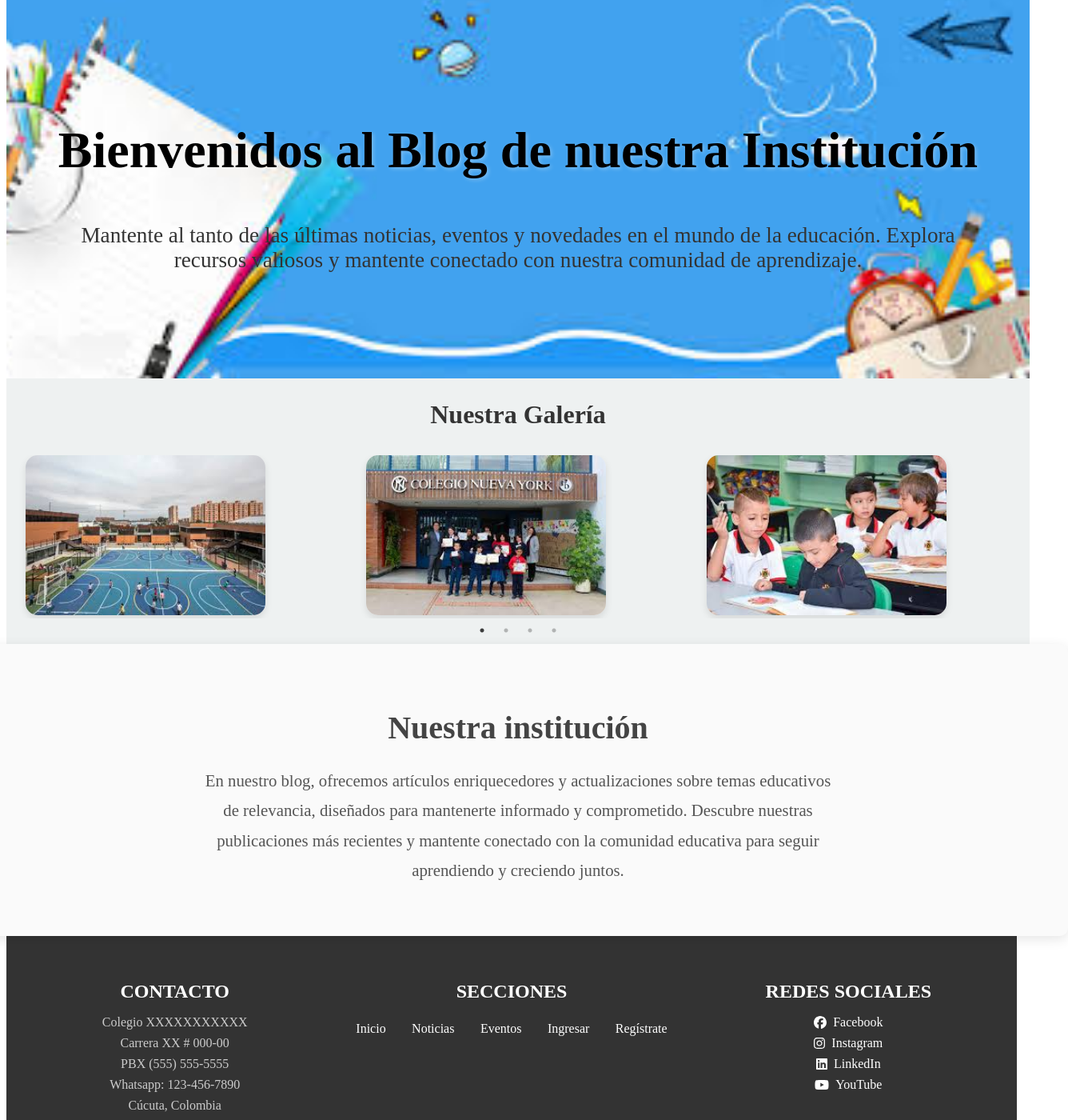
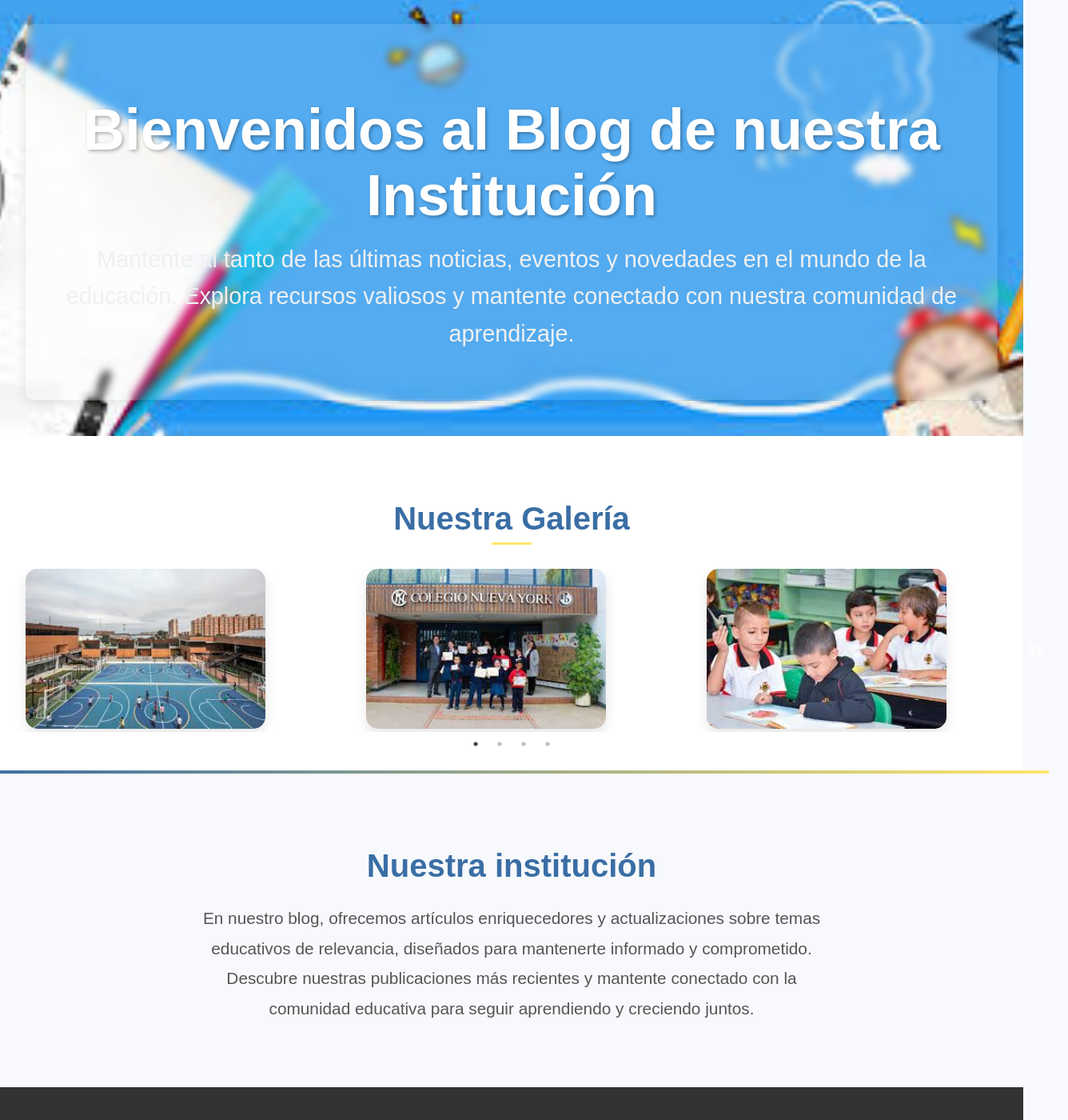
Before and after one commit to AlvaroRincon10k/front_edu_blog, a React (Vite) app in the folder edu_blog/: page / in a window 1280 px wide. Shown: the part 75-1475 px from the top of the page at 80% size, 1336 px wide, since content can reach past the window. Built offline with nearby package versions, Linux system fonts and the light colour scheme.

Commit message:
ajuste general, sin scroll y footer de news esta fijo

```diff
--- a/edu_blog/src/components/Home.css
+++ b/edu_blog/src/components/Home.css
@@ -1,17 +1,34 @@
+@import url('https://fonts.googleapis.com/css2?family=Raleway:wght@300;400;600&display=swap');
+
+:root {
+  --primary-color: #3a6ea5;
+  --secondary-color: #ffe66d;
+  --text-color: #333;
+  --background-color: #f7f9fc;
+}
+
+body {
+  font-family: 'Raleway', sans-serif;
+  background-color: var(--background-color);
+  color: var(--text-color);
+  margin: 0;
+  padding: 0;
+}
+
 .home-main {
   display: flex;
   flex-direction: column;
   align-items: center;
-  width: 100vw; /* Ajusta el ancho del contenedor principal */
+  width: 100%;
   margin: 0;
   padding: 0;
   box-sizing: border-box;
 }
 
-/* Estilo para la sección del banner */
+/* Estilo mejorado para la sección del banner */
 .home-banner {
-  width: 100vw;
-  height: 30rem;
+  width: 100%;
+  height: 35rem;
   background-size: cover;
   background-position: center;
   display: flex;
@@ -19,7 +36,8 @@
   align-items: center;
   margin-bottom: 0;
   text-align: center;
-  position: relative; /* Permite la capa de superposición */
+  position: relative;
+  overflow: hidden;
 }
 
 .banner-overlay {
@@ -28,135 +46,105 @@
   left: 0;
   width: 100%;
   height: 100%;
-  background-color: rgba(0, 0, 0, 0.5); /* Capa de superposición oscura */
+  background: linear-gradient(135deg, rgba(58, 110, 165, 0.8), rgba(255, 230, 109, 0.4));
   z-index: 1;
 }
 
 .banner-content {
-  z-index: 2; /* Se coloca sobre la capa de superposición */
+  z-index: 2;
   max-width: 1200px;
   width: 90%;
   margin: 0 auto;
+  padding: 2rem;
+  background-color: rgba(255, 255, 255, 0.1);
+  backdrop-filter: blur(5px);
+  border-radius: 10px;
+  box-shadow: 0 4px 15px rgba(0, 0, 0, 0.1);
 }
 
 .banner-title {
-  font-size: 4rem;
-  color: #000; /* Cambiado a negro para mejor contraste en fondo azul claro */
-  text-shadow: 2px 2px 5px rgba(255, 255, 255, 0.3); /* Sombras blancas para mejor legibilidad en fondo oscuro */
+  font-size: 4.5rem;
+  color: #fff;
+  text-shadow: 2px 2px 4px rgba(0, 0, 0, 0.3);
+  margin-bottom: 1rem;
 }
 
 .banner-description {
-  font-size: 1.7rem;
-  color: #333; /* Cambiado a un gris oscuro para mejor contraste */
+  font-size: 1.8rem;
+  color: #f0f0f0;
   margin-top: 1rem;
+  line-height: 1.6;
 }
 
-
-/* Estilo para la sección del carrusel */
+/* Estilo mejorado para la sección del carrusel */
 .home-carousel {
-  width: 100%; /* Ancho total para el carrusel */
-  padding:  0;
-  background-color: #b8c0b8;
+  width: 100%;
+  padding: 3rem 0;
+  background-color: #fff;
 }
 
 .gallery-title {
   text-align: center;
-  font-size: 2rem;
-  color: #222121;
-  margin-bottom: 2rem;
+  font-size: 2.5rem;
+  color: var(--primary-color);
+  margin-bottom: 2.5rem;
+  position: relative;
+}
+
+.gallery-title::after {
+  content: '';
+  position: absolute;
+  bottom: -10px;
+  left: 50%;
+  transform: translateX(-50%);
+  width: 50px;
+  height: 3px;
+  background-color: var(--secondary-color);
 }
 
 .carousel-slide {
   display: flex;
   justify-content: center;
-  padding: 0 0.5rem;
-}
-
-.carousel-image {
-  width: 100%;
-  height: 14rem;
-  object-fit: cover;
-  border-radius: 10px;
-  box-shadow: 0px 4px 10px rgba(0, 0, 0, 0.1);
-  gap: 1rem;
-}
-
-/* Estilo para la sección de introducción */
-.home-intro {
-  width: 100vw; /* Ocupa todo el ancho de la ventana */
-  padding: 2rem;
-  background-color: #f8f8f8;
-  text-align: center;
-}
-
-.intro-title {
-  font-size: 2rem;
-  color: #333;
-  margin-bottom: 1.5rem;
-}
-
-.intro-description {
-  font-size: 1.2rem;
-  color: #666;
-  max-width: 800px;
-  margin: 1rem auto;
-  line-height: 1.6;
-}
-
-
-
-
-
-
-
-
-/* Estilo para la sección del carrusel */
-.home-carousel {
-  width: 100%;
-  padding: 0;
-  background-color: #eef1f1; /* Un fondo más suave */
-  padding-bottom: 2rem;
-}
-
-.gallery-title {
-  text-align: center;
-  font-size: 2rem;
-  color: #333;
-  margin-bottom: 2rem;
-}
-
-.carousel-slide {
-  display: flex;
-  justify-content: center;
-  gap: 1.5rem; /* Más espacio entre imágenes */
+  gap: 2rem;
+  padding: 0 1rem;
 }
 
 .carousel-image {
   width: 300px;
   height: 200px;
   object-fit: cover;
-  border-radius: 15px; /* Bordes más redondeados */
-  transition: transform 0.3s ease-in-out;
+  border-radius: 15px;
+  box-shadow: 0 6px 15px rgba(0, 0, 0, 0.1);
+  transition: transform 0.3s ease, box-shadow 0.3s ease;
 }
 
 .carousel-image:hover {
-  transform: scale(1.05); /* Efecto de zoom suave al pasar el ratón */
-  box-shadow: 0px 6px 15px rgba(0, 0, 0, 0.2);
+  transform: translateY(-5px);
+  box-shadow: 0 10px 20px rgba(0, 0, 0, 0.2);
 }
 
-/* Estilo para la sección de introducción */
+/* Estilo mejorado para la sección de introducción */
 .home-intro {
-  width: 100vw;
-  padding: 3rem;
-  background-color: #fafafa;
+  width: 100%;
+  padding: 4rem 2rem;
+  background-color: var(--background-color);
   text-align: center;
-  box-shadow: 0px 4px 15px rgba(0, 0, 0, 0.1); /* Sombras suaves */
-  border-radius: 10px; /* Bordes redondeados */
+  position: relative;
+}
+
+.home-intro::before {
+  content: '';
+  position: absolute;
+  top: 0;
+  left: 0;
+  right: 0;
+  height: 4px;
+  background: linear-gradient(to right, var(--primary-color), var(--secondary-color));
 }
 
 .intro-title {
   font-size: 2.5rem;
-  color: #444;
+  color: var(--primary-color);
   margin-bottom: 1.5rem;
 }
 
@@ -167,3 +155,27 @@
   margin: 1rem auto;
   line-height: 1.8;
 }
+
+/* Estilos responsivos */
+@media (max-width: 768px) {
+  .banner-title {
+    font-size: 3.5rem;
+  }
+
+  .banner-description {
+    font-size: 1.5rem;
+  }
+
+  .carousel-image {
+    width: 250px;
+    height: 170px;
+  }
+
+  .intro-title {
+    font-size: 2rem;
+  }
+
+  .intro-description {
+    font-size: 1.1rem;
+  }
+}
--- a/edu_blog/src/components/News.css
+++ b/edu_blog/src/components/News.css
@@ -1,10 +1,30 @@
-/* src/pages/News.css */
+/* Estilos generales para el body y el contenedor principal */
+body {
+  margin: 0;
+  padding: 0;
+  min-height: 100vh;
+  display: flex;
+  flex-direction: column;
+  font-family: Arial, sans-serif;
+  overflow-x: hidden; /* Previene el scroll horizontal en el body */
+}
 
+#root {
+  flex: 1 0 auto;
+  display: flex;
+  flex-direction: column;
+  width: 100%; /* Asegura que el root no sea más ancho que el viewport */
+}
+
+/* Estilos para la página de noticias */
 .news-main {
+  flex: 1 0 auto;
   padding: 20px;
-  max-width: 1200px; /* Limita el ancho máximo del contenedor principal */
+  max-width: 1200px;
   margin: 0 auto;
-  background-color: #f4f4f4; /* Fondo claro para el área de noticias */
+  background-color: #f4f4f4;
+  width: 100%;
+  box-sizing: border-box;
 }
 
 .news-header {
@@ -12,6 +32,7 @@
   font-size: 2.5rem;
   color: #333;
   margin-bottom: 20px;
+  word-wrap: break-word; /* Permite que las palabras largas se rompan */
 }
 
 .news-list {
@@ -29,22 +50,24 @@
   box-shadow: 0 4px 8px rgba(0, 0, 0, 0.1);
   display: flex;
   flex-direction: column;
-    align-items: center; /* Centra el contenido horizontalmente */
+  align-items: center;
+  max-width: 100%; /* Asegura que los items no sean más anchos que su contenedor */
 }
 
 .news-title {
   font-size: 1.8rem;
   color: #222;
   margin: 0 0 10px;
-    text-align: center; /* Centra el texto del título */
+  text-align: center;
+  word-wrap: break-word; /* Permite que las palabras largas se rompan */
 }
 
 .news-image {
-    width: 100%; /* Ajusta la imagen al ancho del contenedor */
-    max-width: 600px; /* Ancho máximo para la imagen */
-    height: auto; /* Altura automática para mantener la proporción */
-    object-fit: cover; /* Mantiene la proporción de la imagen */
-    border-radius: 8px; /* Bordes redondeados */
+  width: 100%;
+  max-width: 600px;
+  height: auto;
+  object-fit: cover;
+  border-radius: 8px;
   margin-bottom: 15px;
 }
 
@@ -53,18 +76,49 @@
   color: #444;
   line-height: 1.6;
   margin: 0 0 15px;
-    text-align: center; /* Centra el texto del contenido */
+  text-align: center;
+  word-wrap: break-word; /* Permite que las palabras largas se rompan */
 }
 
 .news-date {
   font-size: 0.9rem;
   color: #888;
-    text-align: center; /* Centra el texto de la fecha */
+  text-align: center;
 }
 
 .news-loading, .news-error, .news-empty {
   text-align: center;
   font-size: 1.2rem;
   color: #666;
-    margin-top: 20px; /* Espacio adicional arriba */
+  margin-top: 20px;
 }
+
+/* Estilos para el footer */
+footer {
+  flex-shrink: 0;
+  background-color: #333;
+  color: white;
+  text-align: center;
+  padding: 20px;
+  width: 100%;
+  box-sizing: border-box; /* Incluye padding en el ancho total */
+}
+
+/* Media queries para responsividad */
+@media (max-width: 768px) {
+  .news-main {
+    padding: 10px;
+  }
+
+  .news-header {
+    font-size: 2rem;
+  }
+
+  .news-title {
+    font-size: 1.5rem;
+  }
+
+  .news-content {
+    font-size: 0.9rem;
+  }
+}
```
Also changed, not shown: 1 other file (tests, documents, lock files or other folders). Lines whose indentation alone changed are shown as unchanged.
